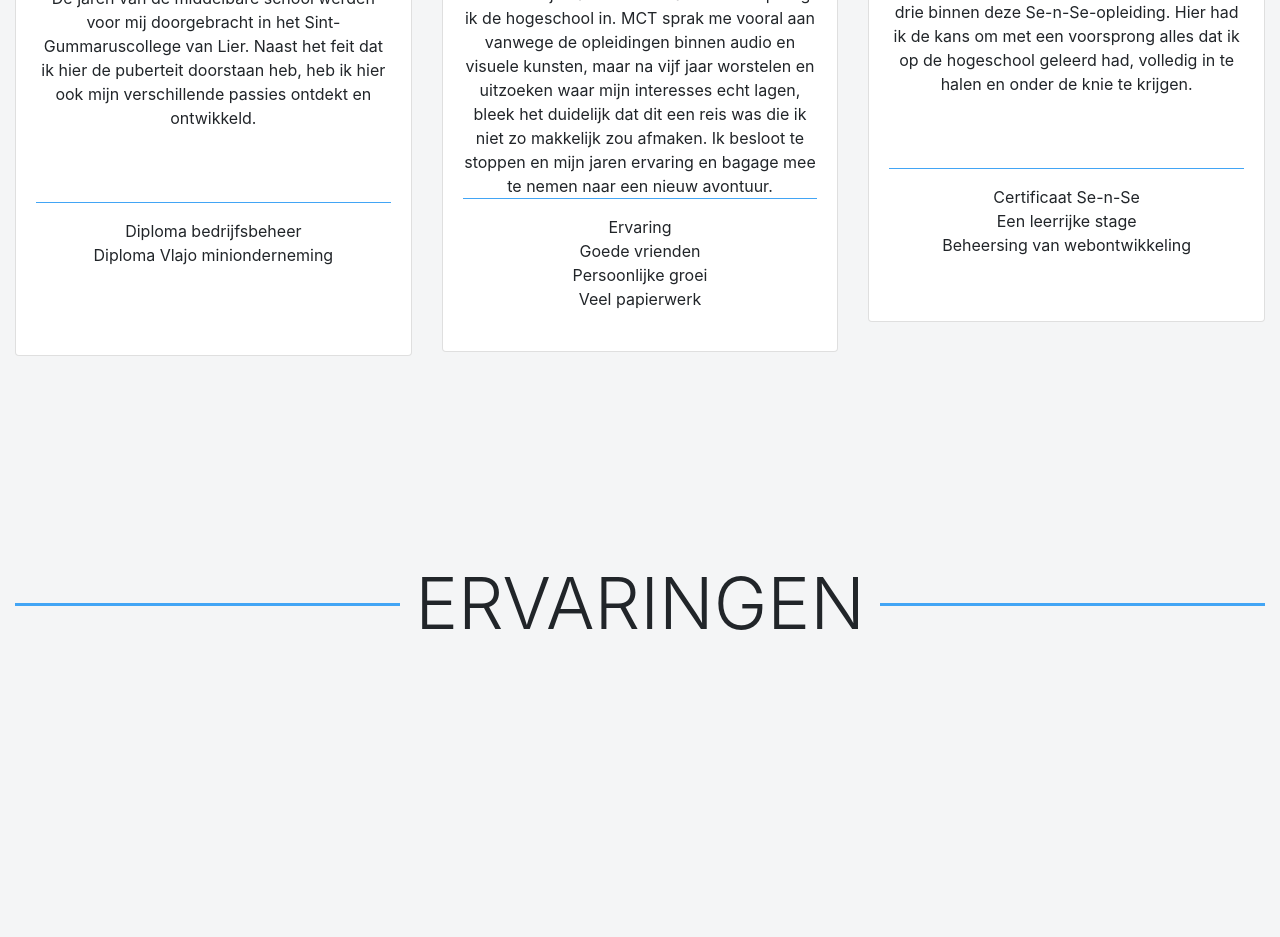
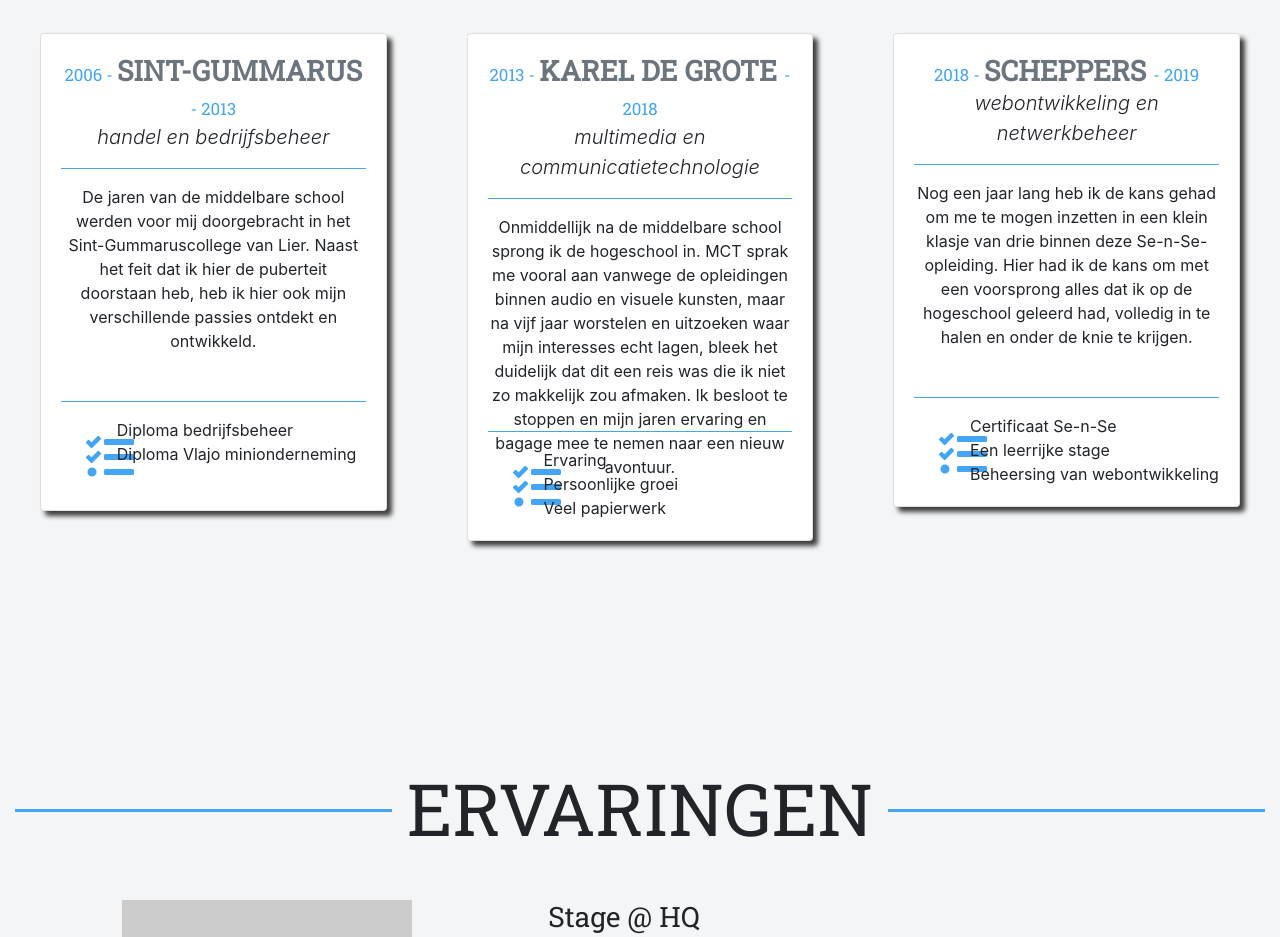
Before and after one commit to jesse-opdebeeck/react-portfolio, a React (Create React App) app: page /skills in a window 1280 px wide. Shown: the part 1860-2797 px from the top of the page. Built offline with nearby package versions, Linux system fonts and the light colour scheme.

Commit message:
extra styling opleiding-boxes + template for ervaringen

```diff
--- a/package.json
+++ b/package.json
@@ -9,6 +9,7 @@
     "react": "^16.8.6",
     "react-dom": "^16.8.6",
     "react-helmet": "^5.2.1",
+    "react-icons": "^3.7.0",
     "react-reveal": "^1.2.2",
     "react-router-dom": "^5.0.0",
     "react-scripts": "3.0.0"
--- a/src/App.css
+++ b/src/App.css
@@ -1,3 +1,5 @@
+@import url("https://fonts.googleapis.com/css?family=Roboto|Roboto+Slab&display=swap");
+
 :root {
   --main-black: #1a1a1a;
   --main-gray: #212121;
@@ -26,6 +28,13 @@ hr {
 small {
   color: var(--main-blue);
   font-size: 0.6em;
+}
+
+h1,
+h2,
+h3,
+h4 {
+  font-family: "Roboto Slab", serif;
 }
 
 .blue-text {
@@ -123,6 +132,15 @@ small {
   text-transform: uppercase;
 }
 
+.card-title {
+  font-weight: bolder;
+  margin-bottom: 0px;
+}
+
+.opleiding-naam {
+  font-style: italic;
+}
+
 h2.title-bg {
   position: relative;
   z-index: 1;
@@ -145,9 +163,14 @@ h2.title-bg > span {
   padding: 0 15px;
 }
 
-.opleiding {
+.opleiding-wrapper {
   padding: 5px 40px;
-  border: 1px solid grey;
+}
+
+.opleiding-box {
+  -webkit-box-shadow: 5px 5px 5px 0px rgba(0, 0, 0, 0.75);
+  -moz-box-shadow: 5px 5px 5px 0px rgba(0, 0, 0, 0.75);
+  box-shadow: 5px 5px 5px 0px rgba(0, 0, 0, 0.75);
 }
 
 .opleiding-description {
@@ -155,7 +178,18 @@ h2.title-bg > span {
 }
 
 .opleiding-list {
-  height: 100px;
+  height: 50px;
+}
+
+.opleiding-icon {
+  font-size: 3rem;
+  color: var(--main-blue);
+  padding-left: 40px;
+}
+
+.ervaring-foto {
+  max-width: 100%;
+  max-height: 100%;
 }
 
 .arrow {
--- a/src/components/skills.js
+++ b/src/components/skills.js
@@ -17,6 +17,7 @@ class Skills extends Component {
       <React.Fragment>
         <Header title="Skills" />
         <div className="container-fluid">
+          <section className="skillsection">
             <div className="my-5 text-center col-6 mx-auto">
               <Fade>
                 <h1 className="display-3">Jesse Op de Beeck</h1>
@@ -28,20 +29,23 @@ class Skills extends Component {
                   Als u op deze pagina bent, bent u ofwel op zoek naar een
                   gemotiveerd persoon om uw team op een sterke wijze aan te
                   vullen, en zo bij te dragen tot een succesvolle workflow, of
-                bent u hier gewoon terechtgekomen door een kennis die zei: "Kijk
-                naar deze website, die gast schrijft echt de raarste dingen." In
-                beide gevallen bent u op de juiste plaats.
+                  bent u hier gewoon terechtgekomen door een kennis die zei:
+                  "Kijk naar deze website, die gast schrijft echt de raarste
+                  dingen." In beide gevallen bent u op de juiste plaats.
                 </p>
               </Fade>
             </div>
             <Fade delay={750}>
-            <h2 className="display-3 text-muted text-center">Ontdek waarom</h2>
+              <h2 className="display-3 text-muted text-center">
+                Ontdek waarom
+              </h2>
             </Fade>
             <Bounce delay={1000} top>
               <div className="arrow bounce">
                 <p className="fa fa-arrow-down fa-2x mb-5" href="#" />
               </div>
             </Bounce>
+          </section>
           <Troll />
           <Opleidingen />
           <br className="my-5" />
--- a/src/components/skills/ervaringen.js
+++ b/src/components/skills/ervaringen.js
@@ -8,6 +8,90 @@ class Ervaringen extends Component {
           <h2 className="my-5 display-3 text-center title-bg">
             <span>Ervaringen</span>
           </h2>
+          <div className="row my-5">
+            <div className="col-3 offset-1">
+              <img
+                className="ervaring-foto"
+                src="https://via.placeholder.com/800x600"
+                alt="foto"
+              />
+            </div>
+            <div className="col-6 offset-1">
+              <h3>Stage @ HQ</h3>
+              <p className="lead blue-text">Maart 2019</p>
+              <p>
+                Tijdens mijn Se-n-Se-opleiding had ik de kans om stage te lopen
+                bij de start-up HQ, een toen nog kleine organisatie waar gewerkt
+                werd aan hun webapp en website. Deze stage was ik begonnen
+                zonder enige kennis van React en weinig van Javascript, maar
+                tijdens die ene maand heb ik de technologie en de taal toch goed
+                genoeg onder de knie gekregen om dit portfolio erin te maken.
+              </p>
+            </div>
+          </div>
+          <div className="row my-5 text-right">
+            <div className="col-6 offset-1">
+              <h3>Stage @ HQ</h3>
+              <p className="lead blue-text">Maart 2019</p>
+              <p>
+                Tijdens mijn Se-n-Se-opleiding had ik de kans om stage te lopen
+                bij de start-up HQ, een toen nog kleine organisatie waar gewerkt
+                werd aan hun webapp en website. Deze stage was ik begonnen
+                zonder enige kennis van React en weinig van Javascript, maar
+                tijdens die ene maand heb ik de technologie en de taal toch goed
+                genoeg onder de knie gekregen om dit portfolio erin te maken.
+              </p>
+            </div>
+            <div className="col-3 offset-1">
+              <img
+                className="ervaring-foto"
+                src="https://via.placeholder.com/800x600"
+                alt="foto"
+              />
+            </div>
+          </div>
+          <div className="row my-5">
+            <div className="col-3 offset-1">
+              <img
+                className="ervaring-foto"
+                src="https://via.placeholder.com/800x600"
+                alt="foto"
+              />
+            </div>
+            <div className="col-6 offset-1">
+              <h3>Stage @ HQ</h3>
+              <p className="lead blue-text">Maart 2019</p>
+              <p>
+                Tijdens mijn Se-n-Se-opleiding had ik de kans om stage te lopen
+                bij de start-up HQ, een toen nog kleine organisatie waar gewerkt
+                werd aan hun webapp en website. Deze stage was ik begonnen
+                zonder enige kennis van React en weinig van Javascript, maar
+                tijdens die ene maand heb ik de technologie en de taal toch goed
+                genoeg onder de knie gekregen om dit portfolio erin te maken.
+              </p>
+            </div>
+          </div>
+          <div className="row my-5 text-right">
+            <div className="col-6 offset-1">
+              <h3>Stage @ HQ</h3>
+              <p className="lead blue-text">Maart 2019</p>
+              <p>
+                Tijdens mijn Se-n-Se-opleiding had ik de kans om stage te lopen
+                bij de start-up HQ, een toen nog kleine organisatie waar gewerkt
+                werd aan hun webapp en website. Deze stage was ik begonnen
+                zonder enige kennis van React en weinig van Javascript, maar
+                tijdens die ene maand heb ik de technologie en de taal toch goed
+                genoeg onder de knie gekregen om dit portfolio erin te maken.
+              </p>
+            </div>
+            <div className="col-3 offset-1">
+              <img
+                className="ervaring-foto"
+                src="https://via.placeholder.com/800x600"
+                alt="foto"
+              />
+            </div>
+          </div>
         </section>
       </React.Fragment>
     );
--- a/src/components/skills/opleidingen.js
+++ b/src/components/skills/opleidingen.js
@@ -1,5 +1,6 @@
 import React, { Component } from "react";
 import Fade from "react-reveal/Fade";
+import { FaTasks } from "react-icons/fa";
 
 class Opleidingen extends Component {
   render() {
@@ -10,41 +11,52 @@ class Opleidingen extends Component {
         </h2>
         <div className="row">
           <Fade delay={250}>
-            <div className="col-lg-4">
-              <div className="card mb-5 mb-lg-0 text-center">
+            <div className="col-lg-4 mb-5 opleiding-wrapper">
+              <div className="card mb-5 mb-lg-0 opleiding-box">
                 <div className="card-body">
                   <h3 className="card-title text-muted text-uppercase text-center">
                     <small>2006 - </small>
                     Sint-Gummarus <small> - 2013</small>
                   </h3>
-                  <p className="lead">Handel en bedrijfsbeheer</p>
+                  <p className="lead opleiding-naam text-center">
+                    handel en bedrijfsbeheer
+                  </p>
                   <hr />
-                  <p className="opleiding-description">
+                  <p className="opleiding-description text-center">
                     De jaren van de middelbare school werden voor mij
                     doorgebracht in het Sint-Gummaruscollege van Lier. Naast het
                     feit dat ik hier de puberteit doorstaan heb, heb ik hier ook
                     mijn verschillende passies ontdekt en ontwikkeld.
                   </p>
                   <hr />
-                  <ul className="list-unstyled opleiding-list">
+                  <div className="row">
+                    <div className="col-2 opleiding-icon">
+                      <FaTasks />
+                    </div>
+                    <div className="col-10">
+                      <ul className="opleiding-list list-unstyled">
                         <li>Diploma bedrijfsbeheer</li>
                         <li>Diploma Vlajo minionderneming</li>
                       </ul>
                     </div>
                   </div>
                 </div>
+              </div>
+            </div>
           </Fade>
           <Fade delay={1000}>
-            <div className="col-lg-4">
-              <div className="card mb-5 mb-lg-0 text-center">
+            <div className="col-lg-4 opleiding-wrapper">
+              <div className="card mb-5 mb-lg-0 opleiding-box">
                 <div className="card-body">
                   <h3 className="card-title text-muted text-uppercase text-center">
                     <small>2013 - </small>
                     Karel de Grote <small> - 2018</small>
                   </h3>
-                  <p className="lead">Multimedia en Communicatietechnologie</p>
+                  <p className="lead opleiding-naam text-center">
+                    multimedia en communicatietechnologie
+                  </p>
                   <hr />
-                  <p className="opleiding-description">
+                  <p className="opleiding-description text-center">
                     Onmiddellijk na de middelbare school sprong ik de hogeschool
                     in. MCT sprak me vooral aan vanwege de opleidingen binnen
                     audio en visuele kunsten, maar na vijf jaar worstelen en
@@ -54,27 +66,35 @@ class Opleidingen extends Component {
                     bagage mee te nemen naar een nieuw avontuur.
                   </p>
                   <hr />
+                  <div className="row">
+                    <div className="col-2 opleiding-icon">
+                      <FaTasks />
+                    </div>
+                    <div className="col-10">
                       <ul className="list-unstyled opleiding-list">
                         <li>Ervaring</li>
-                    <li>Goede vrienden</li>
                         <li>Persoonlijke groei</li>
                         <li>Veel papierwerk</li>
                       </ul>
                     </div>
                   </div>
                 </div>
+              </div>
+            </div>
           </Fade>
           <Fade delay={1750}>
-            <div className="col-lg-4">
-              <div className="card mb-5 mb-lg-0 text-center">
+            <div className="col-lg-4 opleiding-wrapper">
+              <div className="card mb-5 mb-lg-0 opleiding-box">
                 <div className="card-body">
                   <h3 className="card-title text-muted text-uppercase text-center">
                     <small>2018 - </small>
                     Scheppers <small> - 2019</small>
                   </h3>
-                  <p className="lead">Webontwikkeling en Netwerkbeheer</p>
+                  <p className="lead opleiding-naam text-center">
+                    webontwikkeling en netwerkbeheer
+                  </p>
                   <hr />
-                  <p className="opleiding-description">
+                  <p className="opleiding-description text-center">
                     Nog een jaar lang heb ik de kans gehad om me te mogen
                     inzetten in een klein klasje van drie binnen deze
                     Se-n-Se-opleiding. Hier had ik de kans om met een voorsprong
@@ -82,11 +102,18 @@ class Opleidingen extends Component {
                     halen en onder de knie te krijgen.
                   </p>
                   <hr />
+                  <div className="row">
+                    <div className="col-2 opleiding-icon">
+                      <FaTasks />
+                    </div>
+                    <div className="col-10">
                       <ul className="list-unstyled opleiding-list">
                         <li>Certificaat Se-n-Se</li>
                         <li>Een leerrijke stage</li>
                         <li>Beheersing van webontwikkeling</li>
                       </ul>
+                    </div>
+                  </div>
                 </div>
               </div>
             </div>
--- a/src/components/skills/troll.js
+++ b/src/components/skills/troll.js
@@ -13,7 +13,7 @@ class Ervaringen extends Component {
             <span className="display-4"> Loading awesomeness...</span>
           </div>
           <br className="my-5" />
-          <Fade delay={2000}>
+          <Fade delay={1000}>
             <div className="mt-5">
               <span className="display-4">
                 Just kidding. You can just scroll down, nothing's going to
```
Also changed, not shown: 1 other file (tests, documents, lock files or other folders). Lines whose indentation alone changed are shown as unchanged.
